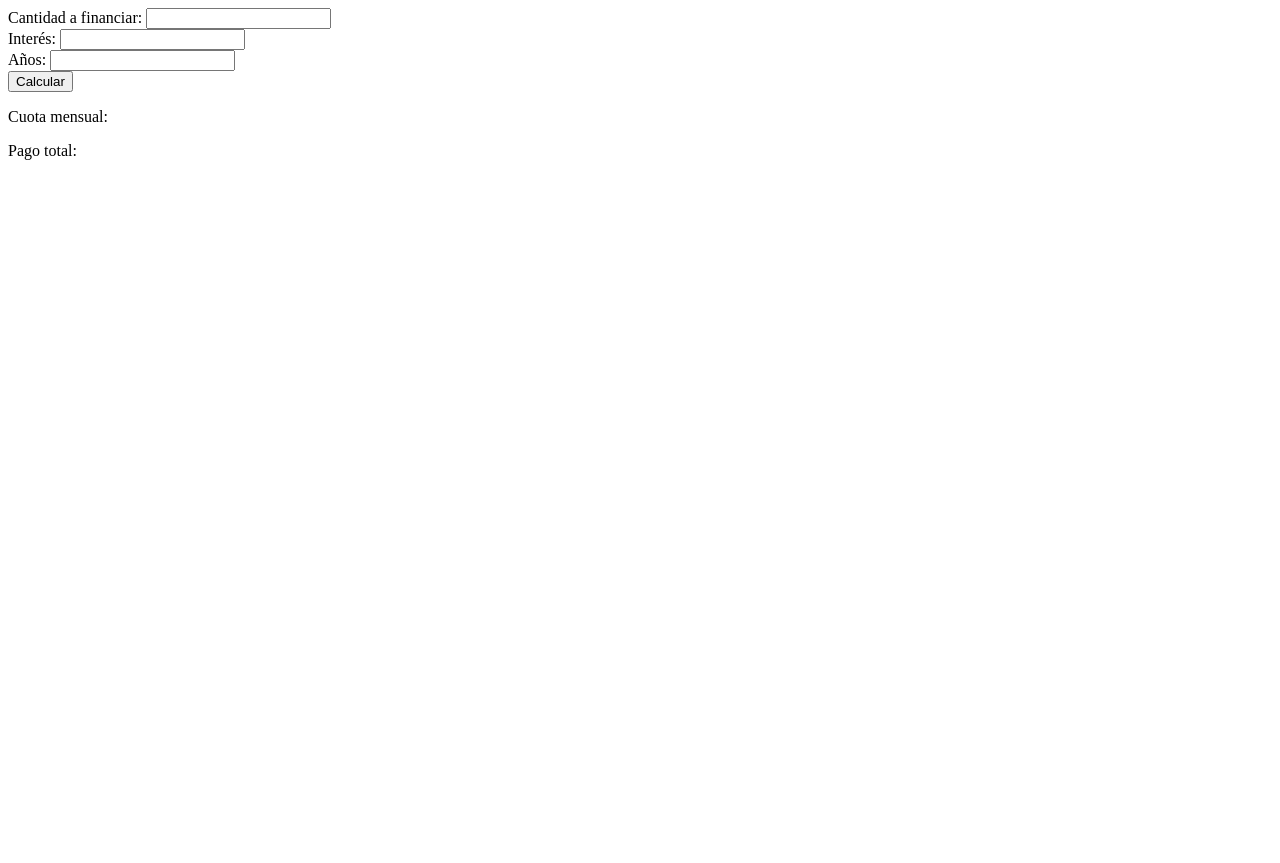
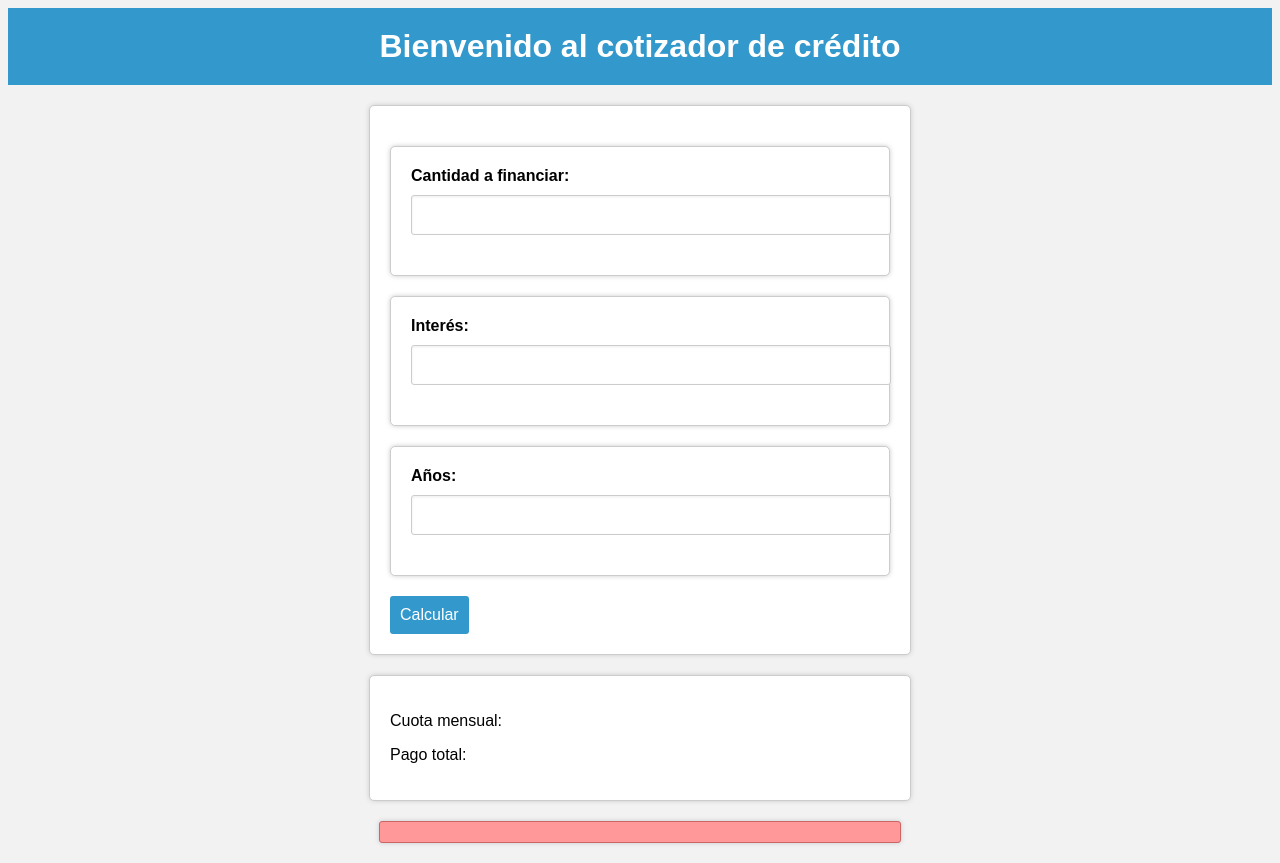
Before and after one commit to iSwoks/tarea-3, a plain HTML site: page index.html in a window 1280 px wide. Before the commit the page ends 800 px from the top, so only its background shows below. Drawn offline with Linux system fonts and the light colour scheme.

Commit message:
Add files via upload

```diff
--- a/index.html
+++ b/index.html
@@ -3,8 +3,11 @@
   <head>
     <meta charset="UTF-8" />
     <title>Cotizador de créditos</title>
+    <link rel="stylesheet" href="styles.css" />
   </head>
+
   <body>
+    <header><h1>Bienvenido al cotizador de crédito</h1></header>
     <form id="loan-form">
       <div>
         <label for="amount">Cantidad a financiar:</label>
--- /dev/null
+++ b/styles.css
@@ -0,0 +1,83 @@
+/* Estilo para el cuerpo de la página */
+body {
+  background-color: #f2f2f2;
+  font-family: Arial, sans-serif;
+}
+
+/* Estilo para el encabezado */
+header {
+  background-color: #3399cc;
+  color: #fff;
+  padding: 20px;
+  text-align: center;
+}
+
+/* Estilo para el mensaje de bienvenida */
+header h1 {
+  font-size: 32px;
+  margin: 0;
+}
+
+/* Estilo para el formulario */
+form {
+  background-color: #fff;
+  border: 1px solid #ccc;
+  border-radius: 5px;
+  box-shadow: 0px 0px 5px #ccc;
+  margin: 20px auto;
+  max-width: 500px;
+  padding: 20px;
+}
+
+/* Estilo para las etiquetas de los campos */
+label {
+  display: block;
+  font-weight: bold;
+  margin-bottom: 10px;
+}
+
+/* Estilo para los campos de entrada */
+input[type="text"] {
+  border: 1px solid #ccc;
+  border-radius: 3px;
+  box-shadow: inset 0px 1px 3px #eee;
+  display: block;
+  font-size: 16px;
+  margin-bottom: 20px;
+  padding: 10px;
+  width: 100%;
+}
+
+/* Estilo para el botón de enviar */
+button[type="submit"] {
+  background-color: #3399cc;
+  border: none;
+  border-radius: 3px;
+  color: #fff;
+  cursor: pointer;
+  font-size: 16px;
+  padding: 10px;
+}
+
+/* Estilo para la sección de resultados */
+div {
+  background-color: #fff;
+  border: 1px solid #ccc;
+  border-radius: 5px;
+  box-shadow: 0px 0px 5px #ccc;
+  margin: 20px auto;
+  max-width: 500px;
+  padding: 20px;
+}
+
+/* Estilo para el mensaje de error */
+#error {
+  background-color: #ff9999;
+  border: 1px solid #cc6666;
+  border-radius: 3px;
+  color: #cc6666;
+  font-size: 14px;
+  margin-top: 20px;
+  padding: 10px;
+  text-align: center;
+}
```
